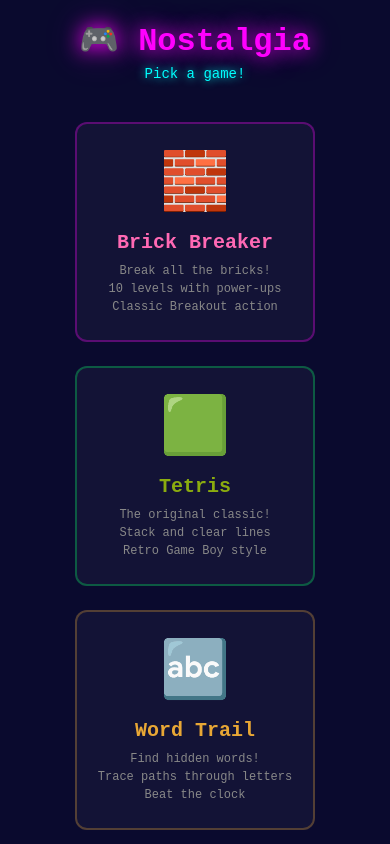
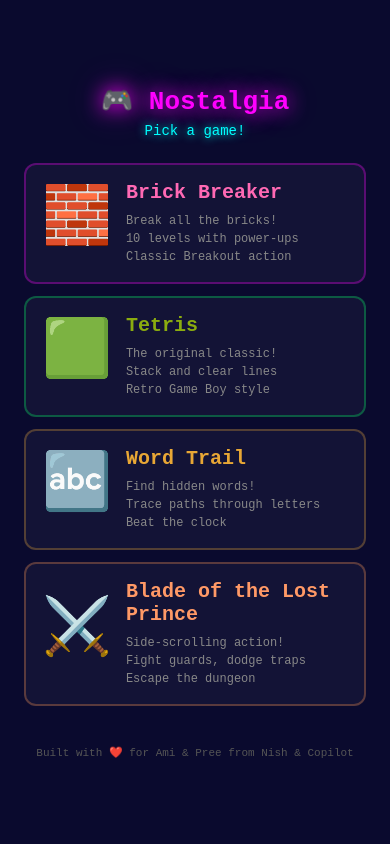
Before and after one commit to nishanil/nostalgia, a plain HTML site: page index.html in a window 390 px wide. Shown: the top 844 px of the page. Drawn offline with Linux system fonts and the light colour scheme.

Commit message:
Make index page responsive for mobile
On screens < 540px, game cards switch to full-width horizontal
layout with icon on the left and text on the right for a
cleaner phone experience.

Co-authored-by: Copilot <223556219+Copilot@users.noreply.github.com>

```diff
--- a/index.html
+++ b/index.html
@@ -38,9 +38,11 @@
   .games {
     display: flex;
     flex-wrap: wrap;
-    gap: 24px;
+    gap: 16px;
     justify-content: center;
     max-width: 600px;
+    width: 100%;
+    padding: 0 4px;
   }
 
   .game-card {
@@ -53,6 +55,27 @@
     cursor: pointer;
     transition: all 0.25s ease;
     text-decoration: none;
+  }
+
+  @media (max-width: 540px) {
+    h1 { font-size: 26px; }
+    .subtitle { margin-bottom: 24px; }
+    .games { gap: 12px; }
+    .game-card {
+      width: 100%;
+      display: flex;
+      align-items: center;
+      text-align: left;
+      padding: 16px;
+      gap: 14px;
+    }
+    .game-card .icon {
+      font-size: 40px;
+      margin-bottom: 0;
+      flex-shrink: 0;
+    }
+    .game-card .name { font-size: 16px; margin-bottom: 4px; }
+    .game-card .desc { font-size: 11px; }
   }
 
   .game-card:hover {
@@ -114,26 +137,26 @@
 <div class="games">
   <a class="game-card bricks" href="bricks.html">
     <span class="icon">🧱</span>
-    <div class="name">Brick Breaker</div>
-    <div class="desc">Break all the bricks!<br>10 levels with power-ups<br>Classic Breakout action</div>
+    <div class="info"><div class="name">Brick Breaker</div>
+    <div class="desc">Break all the bricks!<br>10 levels with power-ups<br>Classic Breakout action</div></div>
   </a>
 
   <a class="game-card tetris" href="tetris.html">
     <span class="icon">🟩</span>
-    <div class="name">Tetris</div>
-    <div class="desc">The original classic!<br>Stack and clear lines<br>Retro Game Boy style</div>
+    <div class="info"><div class="name">Tetris</div>
+    <div class="desc">The original classic!<br>Stack and clear lines<br>Retro Game Boy style</div></div>
   </a>
 
   <a class="game-card words" href="words.html">
     <span class="icon">🔤</span>
-    <div class="name">Word Trail</div>
-    <div class="desc">Find hidden words!<br>Trace paths through letters<br>Beat the clock</div>
+    <div class="info"><div class="name">Word Trail</div>
+    <div class="desc">Find hidden words!<br>Trace paths through letters<br>Beat the clock</div></div>
   </a>
 
   <a class="game-card blade" href="blade.html">
     <span class="icon">⚔️</span>
-    <div class="name">Blade of the Lost Prince</div>
-    <div class="desc">Side-scrolling action!<br>Fight guards, dodge traps<br>Escape the dungeon</div>
+    <div class="info"><div class="name">Blade of the Lost Prince</div>
+    <div class="desc">Side-scrolling action!<br>Fight guards, dodge traps<br>Escape the dungeon</div></div>
   </a>
 </div>
 
```
